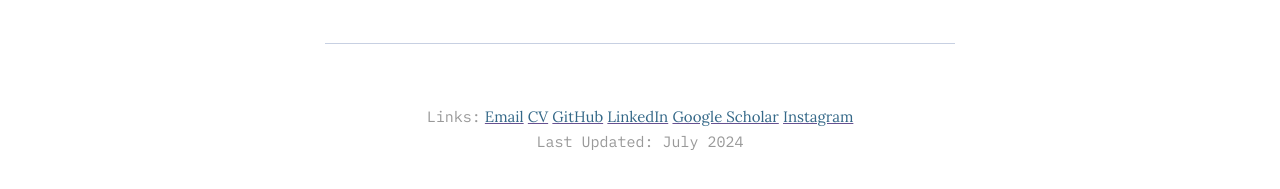
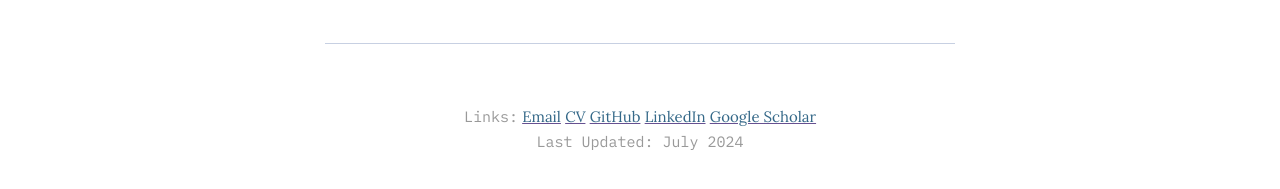
Before and after one commit to santanurathod/santanurathod.github.io, a Jekyll site: the page built from _pages/5_posts.md, in a window 1280 px wide. Shown: the part 613-802 px from the top of the page. Built offline with Jekyll 4.4.1, drawn with Linux system fonts in a browser that asks for light colours.

Commit message:
[MINOR]: Removing Instagram from page

```diff
--- a/_includes/footer.html
+++ b/_includes/footer.html
@@ -20,9 +20,6 @@
           <div class="contact__link">
             <a href="{{site.author.google_scholar}}" target="_blank" rel="noopener">Google Scholar</a>
           </div>
-          <div class="contact__link">
-            <a href="{{site.author.instagram}}" target="_blank" rel="noopener">Instagram</a>
-          </div>
           <!-- <div class="contact__link">
             <a href="{{site.author.group_site}}">Research Group</a>
           </div>-->
```
Also changed, not shown: 1 other file.
